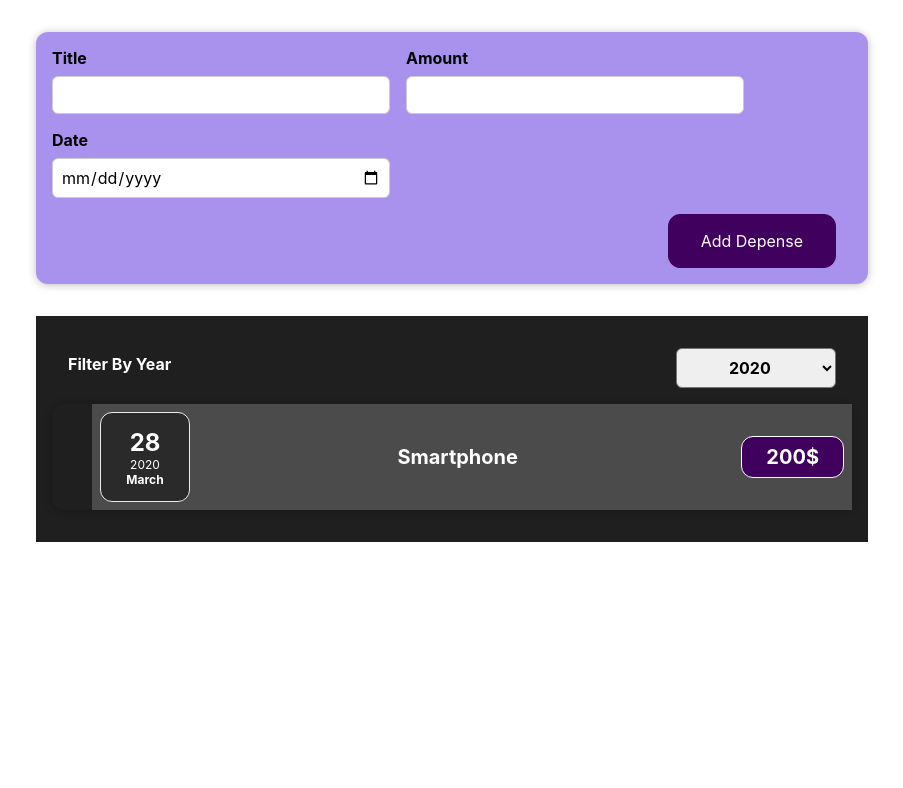
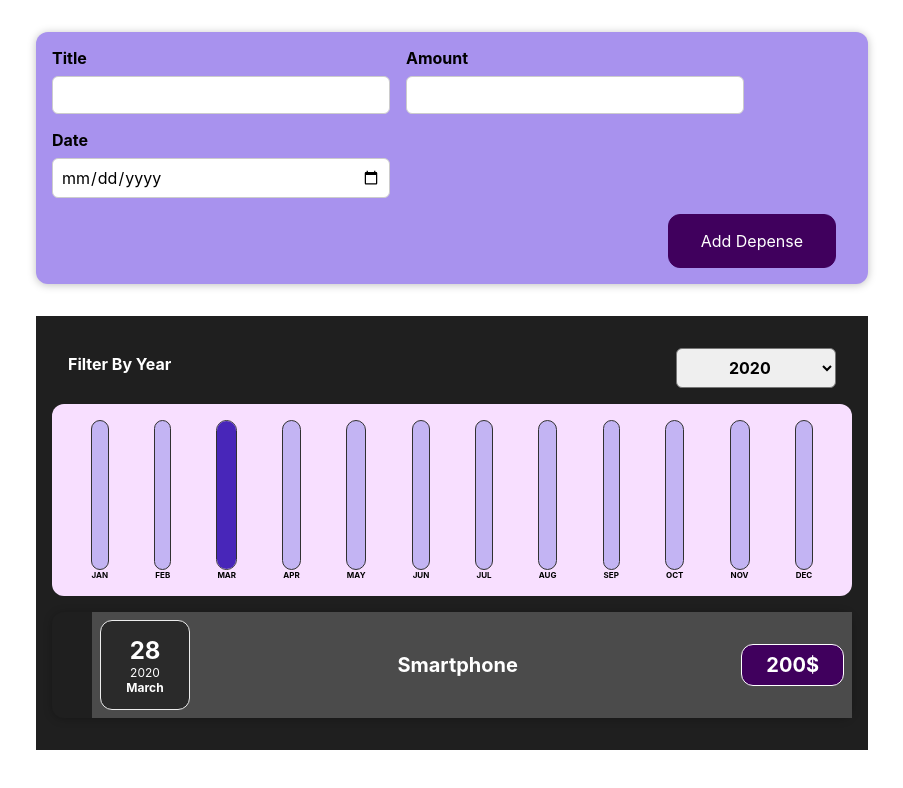
Before and after one commit to n2sy/app-3-react, a React (Create React App) app in the folder depenses-app/: page / in a window 1280 px wide. Shown: the top 788 px of the page, without its empty margins (188-1091 px from the left). Built offline with nearby package versions, Linux system fonts and the light colour scheme.

Commit message:
add charts

```diff
--- /dev/null
+++ b/depenses-app/src/components/Charts/ChartBar.css
@@ -0,0 +1,30 @@
+.chart-bar {
+  height: 100%;
+  display: flex;
+  flex-direction: column;
+  align-items: center;
+}
+
+.chart-bar__inner {
+  height: 100%;
+  width: 100%;
+  border: 1px solid #313131;
+  border-radius: 12px;
+  background-color: #c3b4f3;
+  overflow: hidden;
+  display: flex;
+  flex-direction: column;
+  justify-content: flex-end;
+}
+
+.chart-bar__fill {
+  background-color: #4826b9;
+  width: 100%;
+  transition: all 0.3s ease-out;
+}
+
+.chart-bar__label {
+  font-weight: bold;
+  font-size: 0.5rem;
+  text-align: center;
+}
--- /dev/null
+++ b/depenses-app/src/components/Charts/ChartBar.js
@@ -0,0 +1,23 @@
+
+import './ChartBar.css';
+
+function ChartBar(props) {
+    let barHeight = '0%';
+
+    if (props.maxValue > 0)
+        barHeight = (props.value / props.maxValue) * 100 + '%'
+
+
+    return (
+        <div className='chart-bar'>
+            <div className='chart-bar__inner'>
+                <div className='chart-bar__fill' style={{ height: barHeight }}>
+
+                </div>
+            </div>
+            <div className='chart-bar__label'> {props.label}</div>
+        </div >
+    )
+}
+
+export default ChartBar;
--- /dev/null
+++ b/depenses-app/src/components/Charts/Charts.css
@@ -0,0 +1,9 @@
+.chart {
+  padding: 1rem;
+  border-radius: 12px;
+  background-color: #f8dfff;
+  text-align: center;
+  display: flex;
+  justify-content: space-around;
+  height: 10rem;
+}
--- /dev/null
+++ b/depenses-app/src/components/Charts/Charts.js
@@ -0,0 +1,24 @@
+import ChartBar from './ChartBar';
+import './Charts.css';
+
+function Charts(props) {
+
+    let DataPointsValues = props.dataPoints.map((dp) => dp.value);
+    let MaxValue = Math.max(...DataPointsValues);
+
+
+    console.log(DataPointsValues);
+    return (
+        <div className='chart'>
+            {props.dataPoints.map((dp) => {
+                return <ChartBar key={dp.label}
+                    value={dp.value}
+                    maxValue={MaxValue}
+                    label={dp.label}></ChartBar>
+            })}
+
+        </div>
+    )
+}
+
+export default Charts;
--- /dev/null
+++ b/depenses-app/src/components/DepenseChart.js
@@ -0,0 +1,33 @@
+import Charts from "./Charts/Charts";
+
+
+
+function DepenseChart(props) {
+    const ChartDataPoints = [
+        { label: 'JAN', value: 0 },
+        { label: 'FEB', value: 0 },
+        { label: 'MAR', value: 0 },
+        { label: 'APR', value: 0 },
+        { label: 'MAY', value: 0 },
+        { label: 'JUN', value: 0 },
+        { label: 'JUL', value: 0 },
+        { label: 'AUG', value: 0 },
+        { label: 'SEP', value: 0 },
+        { label: 'OCT', value: 0 },
+        { label: 'NOV', value: 0 },
+        { label: 'DEC', value: 0 },
+    ];
+
+    for (const dep of props.listDep) {
+        ChartDataPoints[dep.date_d.getMonth()].value += +dep.amount;
+
+    }
+    return (
+        <div>
+            <Charts dataPoints={ChartDataPoints}></Charts>
+
+        </div>
+    )
+}
+
+export default DepenseChart;
--- a/depenses-app/src/components/Depenses.js
+++ b/depenses-app/src/components/Depenses.js
@@ -2,6 +2,7 @@ import './Depenses.css'
 import FilterDepense from './FilterDepense';
 import DepenseList from './DepenseList';
 import { useState } from 'react';
+import DepenseChart from './DepenseChart';
 
 function Depenses(props) {
 
@@ -15,7 +16,8 @@ function Depenses(props) {
 
     return (
         <div className='expenses'>
-            <FilterDepense selected={selectedYear} onChangeFilter={filterChangeHandler}></FilterDepense>
+            <FilterDepense allDep={props.listDep} selected={selectedYear} onChangeFilter={filterChangeHandler}></FilterDepense>
+            <DepenseChart listDep={FilterDepenseList}></DepenseChart>
             <DepenseList listDep={FilterDepenseList}></DepenseList>
         </div>
     )
--- a/depenses-app/src/components/FilterDepense.js
+++ b/depenses-app/src/components/FilterDepense.js
@@ -7,18 +7,25 @@ function FilterDepense(props) {
         props.onChangeFilter(event.target.value);
 
     }
+    let listYears = [];
+    for (const dep of props.allDep) {
+        listYears.push(dep.date_d.getFullYear().toString());
+    }
+    let listYearsUnique = [... new Set(listYears)];
+
+
     return (
         <div className='expenses-filter'>
             <div className='expenses-filter__control'>
                 <label htmlFor='id'>Filter By Year</label>
                 <select id="year" value={props.selected} onChange={selectHandler}>
-                    <option value="2020">2020</option>
+                    {/* <option value="2020">2020</option>
                     <option value="2021">2021</option>
                     <option value="2022">2022</option>
-                    <option value="2023">2023</option>
-                    {/* {props.listFilterDep.map((d) => {
-                        return <option key={d.id} value={d.date_d.getFullYear().toString()}>{d.date_d.getFullYear().toString()}</option>
-                    })} */}
+                    <option value="2023">2023</option> */}
+                    {listYearsUnique.map((d) => {
+                        return <option key={d} value={d}>{d}</option>
+                    })}
                 </select>
             </div>
         </div>
```
